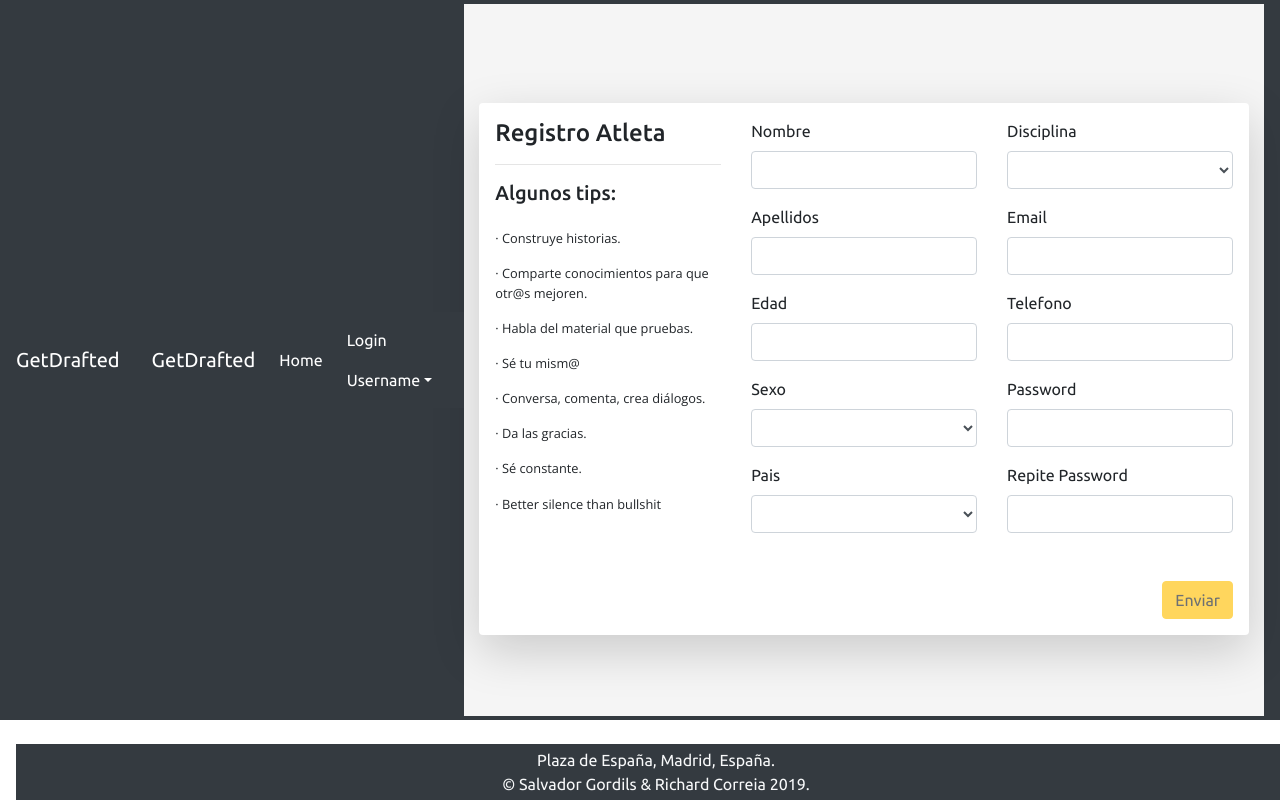
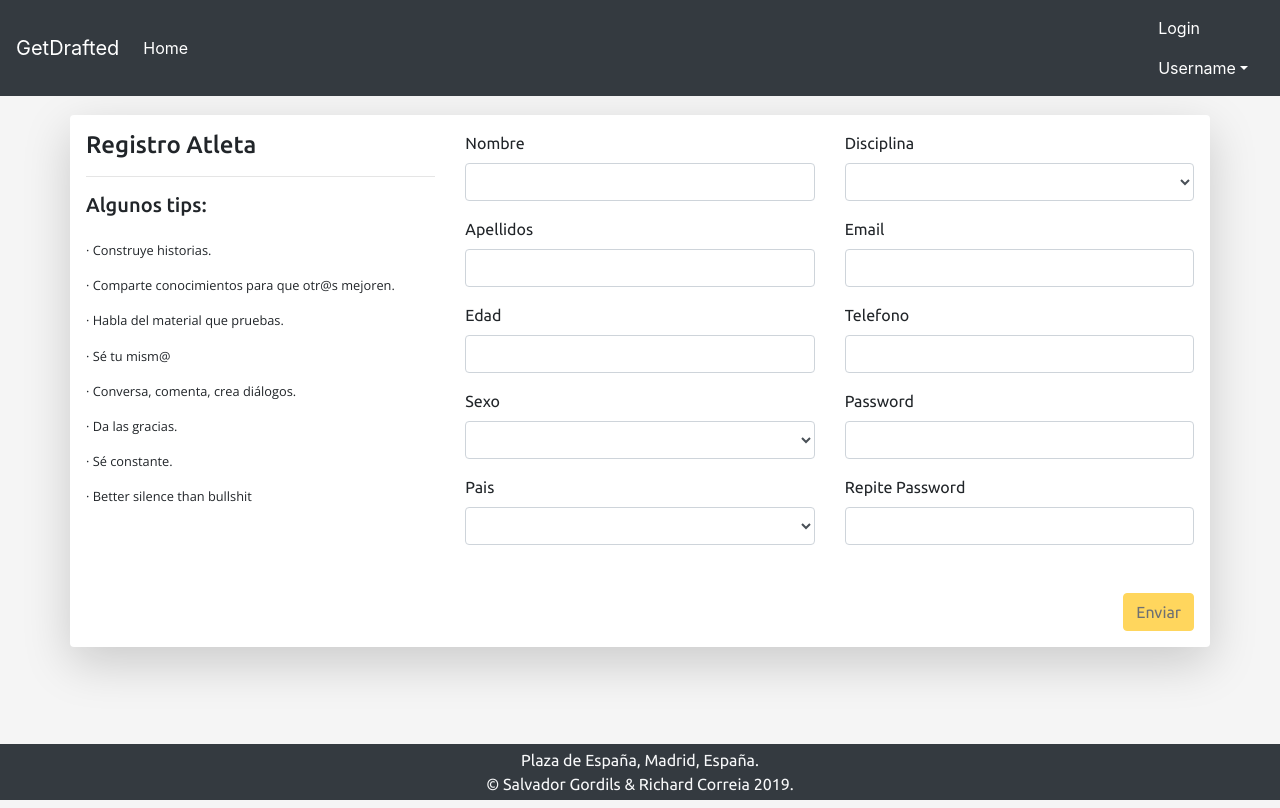
Before and after one commit to salvgrd/get-drafted, an Angular app in the folder getDrafted/: page /registro-atleta in a window 1280 px wide. Built offline with nearby package versions, Linux system fonts and the light colour scheme.

Commit message:
cleaning

```diff
--- a/getDrafted/src/app/formulario-atleta/formulario-atleta.component.html
+++ b/getDrafted/src/app/formulario-atleta/formulario-atleta.component.html
@@ -1,9 +1,3 @@
-<header>
-        <nav class="navbar sticky-top navbar-expand-lg py-0 navbar-dark bg-dark ubuntu pt-1 pb-1">
-          <a class="navbar-brand" href="#">GetDrafted</a>
-          <button class="navbar-toggler" type="button" data-toggle="collapse" data-target="#navbarNav" aria-controls="navbarNav" aria-expanded="false" aria-label="Toggle navigation">
-            <span class="navbar-toggler-icon"></span>
-          </button>
 <app-header></app-header>
 <div class="container-fluid ubuntu">
 <div class="container cont-reg shadow-lg p-3 bg-white rounded">
```
